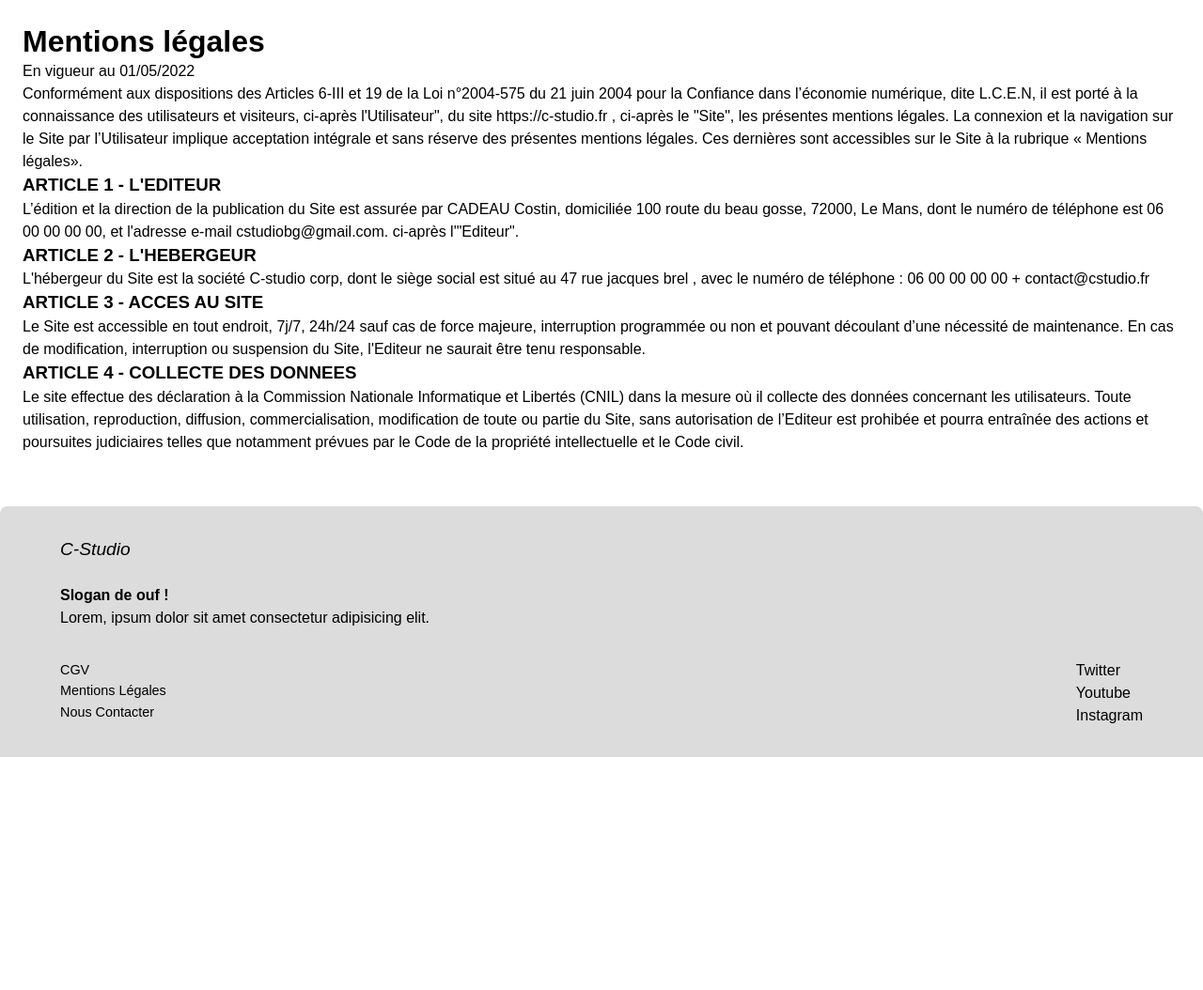
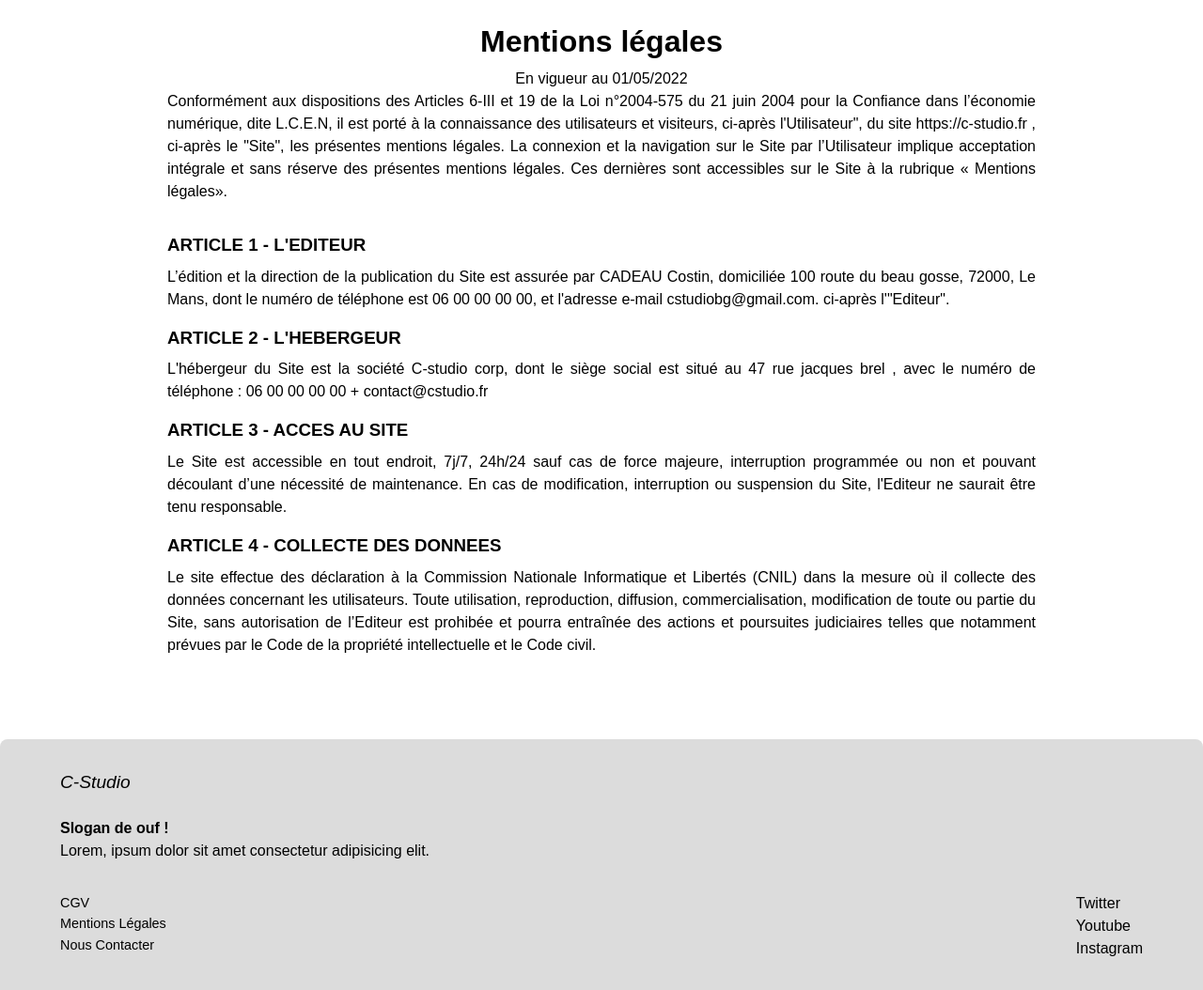
Before and after one commit to c-costin/project-cstudio, a PHP site: page /pages/mentions-legales.html in a window 1280 px wide. Shown: the part 80-1134 px from the top of the page at 94% size. Before the commit the page ends 886 px from the top, so only its background shows below. Run offline with PHP 8.4, Linux system fonts and the light colour scheme; some libraries are stand-ins or nearby versions.

Commit message:
feat: add use into main css

```diff
--- a/documents/design/integration/styles/main.css
+++ b/documents/design/integration/styles/main.css
@@ -1114,6 +1114,38 @@ a:not([class]) {
     margin: 0;
   }
 }
+.mentions-legales {
+  margin: auto;
+  margin-bottom: 2rem;
+  text-align: center;
+}
+.mentions-legales__title {
+  margin-bottom: 0.5rem;
+}
+.mentions-legales__summary {
+  text-align: justify;
+}
+
+.article {
+  margin: auto;
+  margin-bottom: 2rem;
+}
+.article__title {
+  margin-bottom: 0.5rem;
+}
+.article__content {
+  margin-bottom: 1rem;
+  text-align: justify;
+}
+
+@media screen and (min-width: 768px) {
+  .mentions-legales {
+    width: 75%;
+  }
+  .article {
+    width: 75%;
+  }
+}
 a {
   text-decoration: none;
   color: inherit;
--- a/documents/design/integration/styles/main.scss
+++ b/documents/design/integration/styles/main.scss
@@ -58,8 +58,8 @@
 // => Result page
 @use 'components/result/result';
 
-// ======== Generals rules ========
-
+// => Mentions page
+@use 'components/mentions-legales/mentions-legales';
 a {
   text-decoration: none;
   color: inherit;
```
Also changed, not shown: 1 other file.
